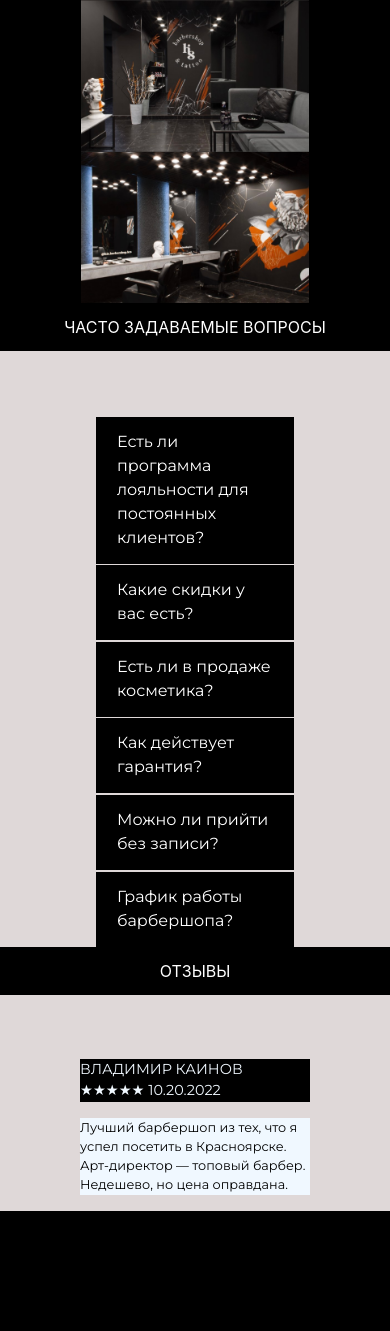
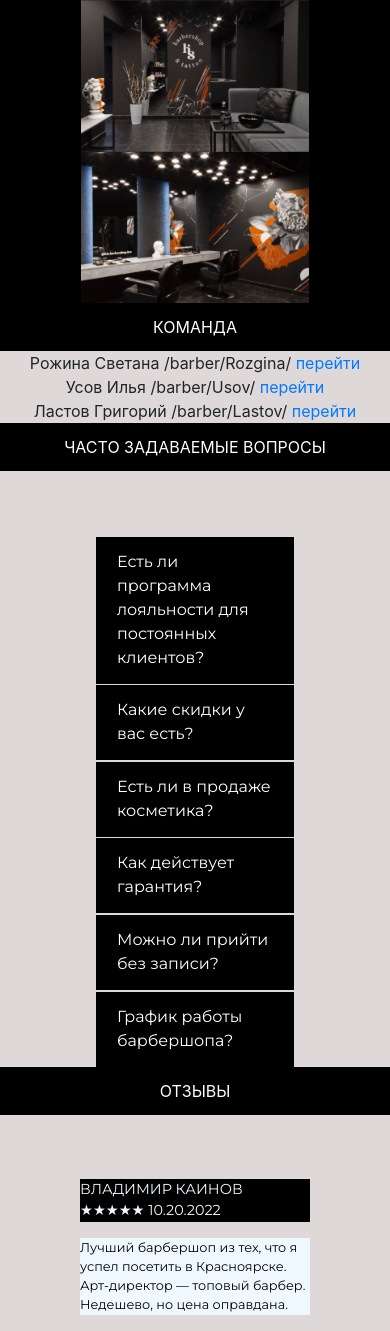
Before and after one commit to nickita38r/HIS, a Django app: page / in a window 390 px wide; the page is wider, and only the part inside the window is pictured. Shown: the part 2039-3370 px from the top of that part. Before the commit the page ends 3250 px from the top of that part, so only its background shows below. Run offline with Django 4.2, Linux system fonts and the light colour scheme; data comes from the database, SQL or seed files in the repository; both versions use the stored data as it was after the commit; some libraries are stand-ins or nearby versions.

Commit message:
back-barbers

```diff
--- a/his_barber/mainapp/templates/base.html
+++ b/his_barber/mainapp/templates/base.html
@@ -134,6 +134,31 @@
           </div>
         </div>
       </div>
+
+      <div class="block-uns">
+        <div class="block-uns-title">
+          <div class="title">
+            <div class="title-text" >
+              КОМАНДА
+            </div>
+          </div>
+        </div>
+
+        <div class="block-uns-context">
+          <div class="row">
+            {% for barber in barbers %}
+              <div class="col-md-4 text-center">
+                {{barber.lastName}}
+                {{barber.firstName}}
+                {{barber.get_absolute_url}}
+                <a href="{{barber.get_absolute_url}}">перейти</a>
+              </div>
+            {% endfor %}
+          </div>
+        </div>
+
+      </div>
+
       <div class="title">
         <div class="title-text" >
           ЧАСТО ЗАДАВАЕМЫЕ ВОПРОСЫ
--- a/his_barber/mainapp/urls.py
+++ b/his_barber/mainapp/urls.py
@@ -1,9 +1,11 @@
 from django.urls import path
 
 from .views import (
-    BaseView
+    BaseView,
+    BarberView
 )
 
 urlpatterns = [
     path('', BaseView.as_view(), name='base'),
+    path('barber/<str:slug>/', BarberView.as_view(), name='barber_detail'),
 ]
--- a/his_barber/mainapp/views.py
+++ b/his_barber/mainapp/views.py
@@ -28,4 +28,4 @@ class BaseView(View):
 
 class BarberView(View):
     def get(self, request, *args, **kwargs):
-        barber = Barber.objects.all()
+        return render(request, 'barber.html', context = {'barbers':Barber.objects.all()})
```
Also changed, not shown: his_barber/db.sqlite3, his_barber/mainapp/migrations/0006_barber_galaryhairstyle.py (added), his_barber/mainapp/templates/barber.html (added), his_barber/media/236010285_213320380741459_6570796954262834522_n.jpg (added), his_barber/media/photo_2022-02-18_19-17-17.jpg (added), his_barber/media/photo_2022-02-18_19-18-48.jpg (added).
